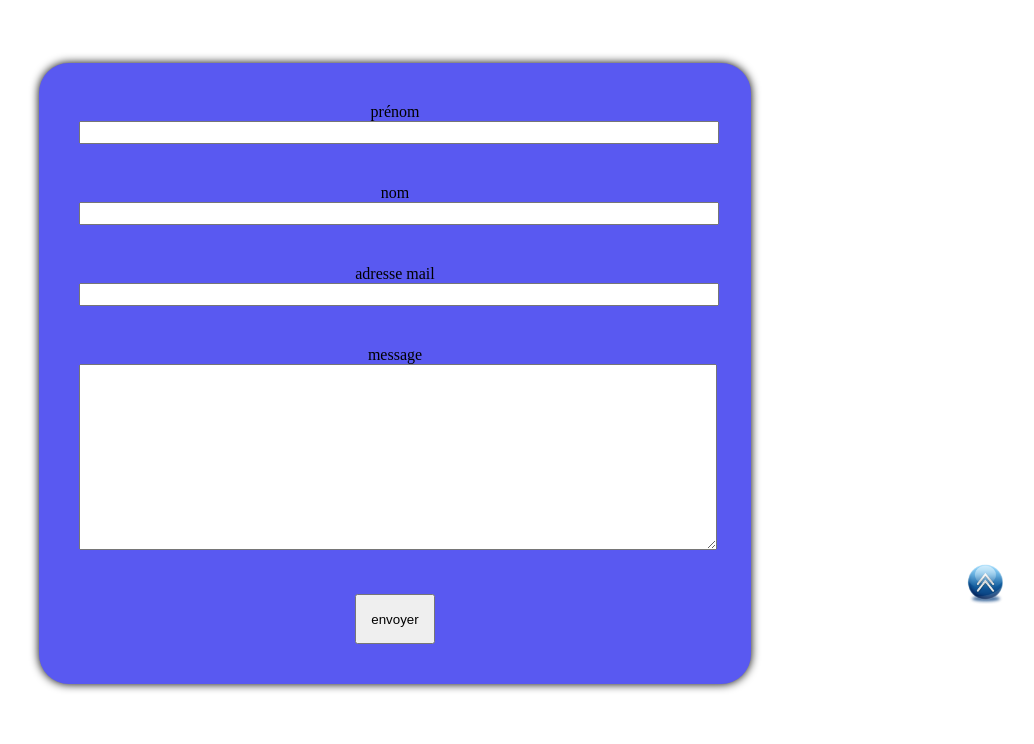
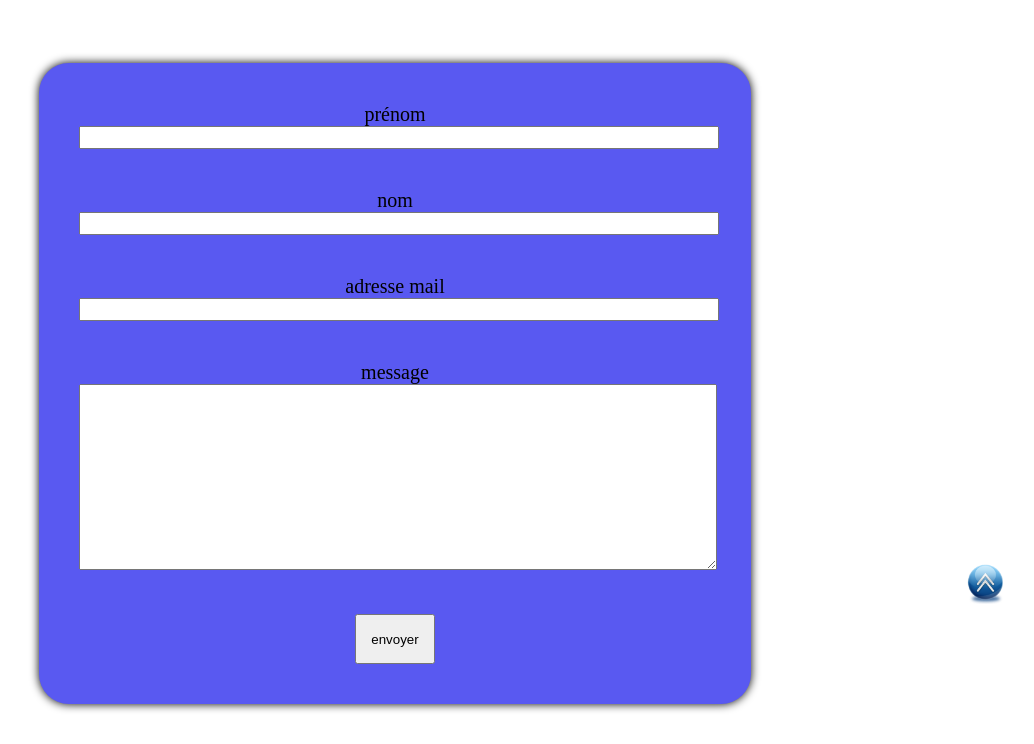
Before and after one commit to follana/structure-dev, a PHP site: page /formulaire.html in a window 1280 px wide. Shown: the part 146-890 px from the top of the page, without its empty margins (245-1279 px from the left). Before the commit the page ends 837 px from the top, so only its background shows below. Run offline with PHP 8.4, Linux system fonts and the light colour scheme.

Commit message:
modif labels

```diff
--- a/5-Exercices-en-cours-formation/portfolio/formulaire.html
+++ b/5-Exercices-en-cours-formation/portfolio/formulaire.html
@@ -22,13 +22,13 @@
     <section class="fond">
 
         <form action="" method="">
-            <label>prénom</label>
+            <label class="info">prénom</label>
                 <input type="text"surname="prenom"class="inputdata">
-            <label>nom</label>
+            <label class="info">nom</label>
                 <input type="text"name="nom"class="inputdata">
-            <label>adresse mail</label>
+            <label class="info">adresse mail</label>
                 <input type="text"name="adresse"class="inputdata">
-            <label>message</label>
+            <label class="info">message</label>
                 <textarea name="text" id cols="80"rows="10"class="inputdata"></textarea>
                 <input type="submit" value="envoyer" class="buttonsend">
         </form>
--- a/5-Exercices-en-cours-formation/portfolio/style.css
+++ b/5-Exercices-en-cours-formation/portfolio/style.css
@@ -190,6 +190,10 @@ a {
     margin-bottom: 40px;
 }
 
+.info{
+    font-size: 20px;
+}
+
 .buttonsend{
     width:80px;
     height:50px;
```
